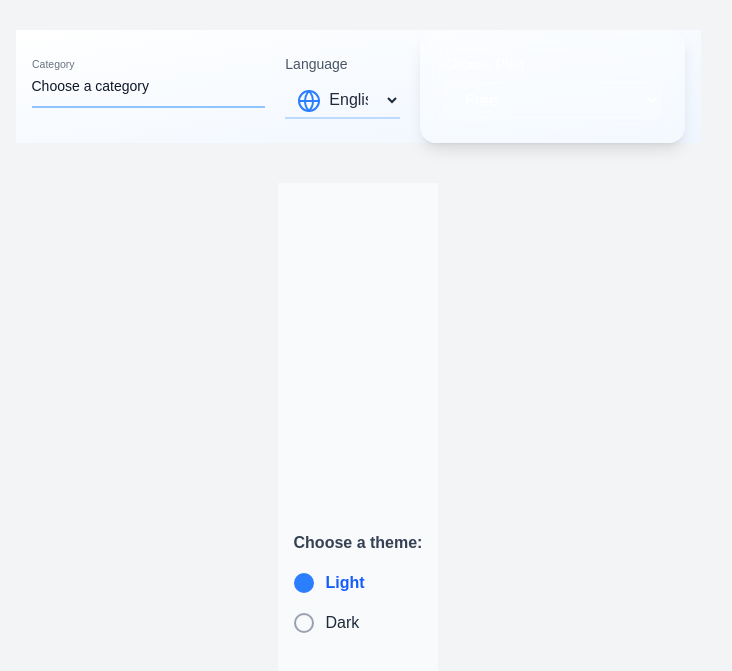
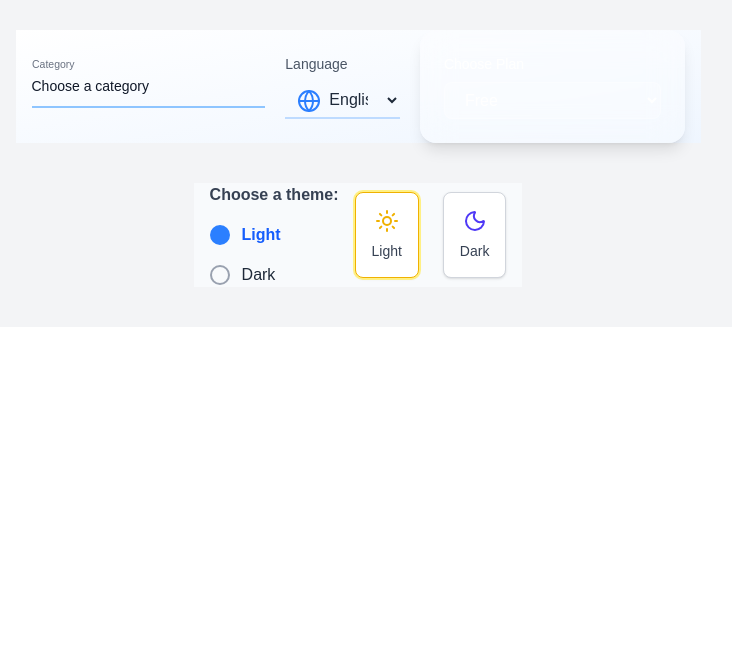
Before and after one commit to Prohor722/tailwind_compoenets, a Next.js app: page /input-field in a window 1280 px wide. Shown: the part 1432-2103 px from the top of the page, without its empty margins (282-1014 px from the left). After the commit the page ends 1759 px from the top, so only its background shows below. Built offline with nearby package versions, Linux system fonts and the light colour scheme.

Commit message:
another select button added

```diff
--- a/app/components/radio-btn.tsx
+++ b/app/components/radio-btn.tsx
@@ -1,8 +1,9 @@
 'use client';
+import { Sun, Moon } from 'lucide-react';
 
 export default function RadioBtn() {
   return (
-    <div className="min-h-screen flex items-center justify-center bg-slate-50 px-4">
+    <div className="flex gap-4 items-center justify-center bg-slate-50 px-4">
       <div className="space-y-4">
         <p className="text-gray-700 font-semibold">Choose a theme:</p>
         <label className="flex items-center gap-3 cursor-pointer">
@@ -27,6 +28,34 @@ export default function RadioBtn() {
           <span className="text-gray-800 peer-checked:font-semibold peer-checked:text-purple-600">Dark</span>
         </label>
       </div>
+
+      <div className="flex gap-6">
+        <label className="relative cursor-pointer">
+          <input
+            type="radio"
+            name="mode"
+            value="light"
+            className="peer hidden"
+            defaultChecked
+          />
+          <div className="flex flex-col items-center gap-2 p-4 rounded-lg border border-gray-300 bg-white shadow-sm hover:shadow-md peer-checked:border-yellow-500 peer-checked:ring-2 peer-checked:ring-yellow-200 transition-all">
+            <Sun className="text-yellow-500" size={24} />
+            <span className="text-sm font-medium text-gray-700">Light</span>
+          </div>
+        </label>
+        <label className="relative cursor-pointer">
+          <input
+            type="radio"
+            name="mode"
+            value="dark"
+            className="peer hidden"
+          />
+          <div className="flex flex-col items-center gap-2 p-4 rounded-lg border border-gray-300 bg-white shadow-sm hover:shadow-md peer-checked:border-indigo-600 peer-checked:ring-2 peer-checked:ring-indigo-300 transition-all">
+            <Moon className="text-indigo-600" size={24} />
+            <span className="text-sm font-medium text-gray-700">Dark</span>
+          </div>
+        </label>
+      </div>
     </div>
   );
 }
```
